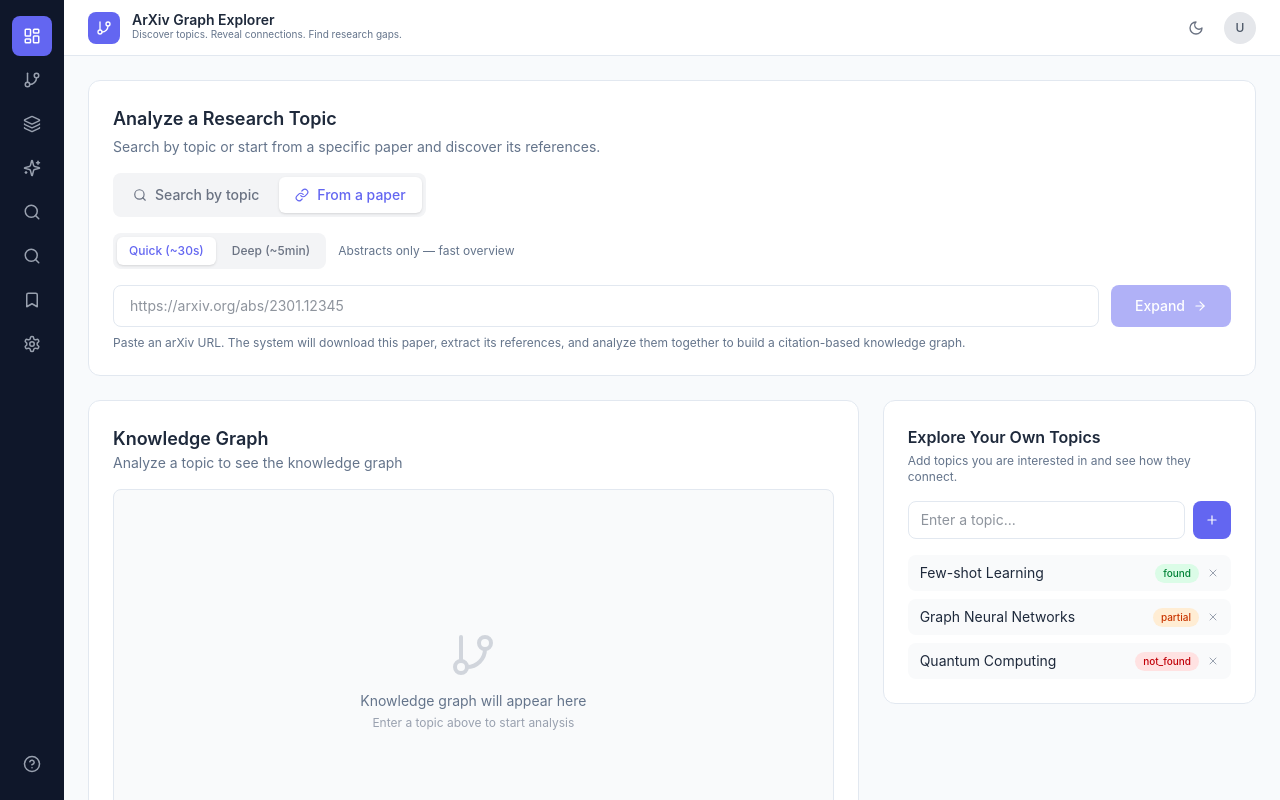
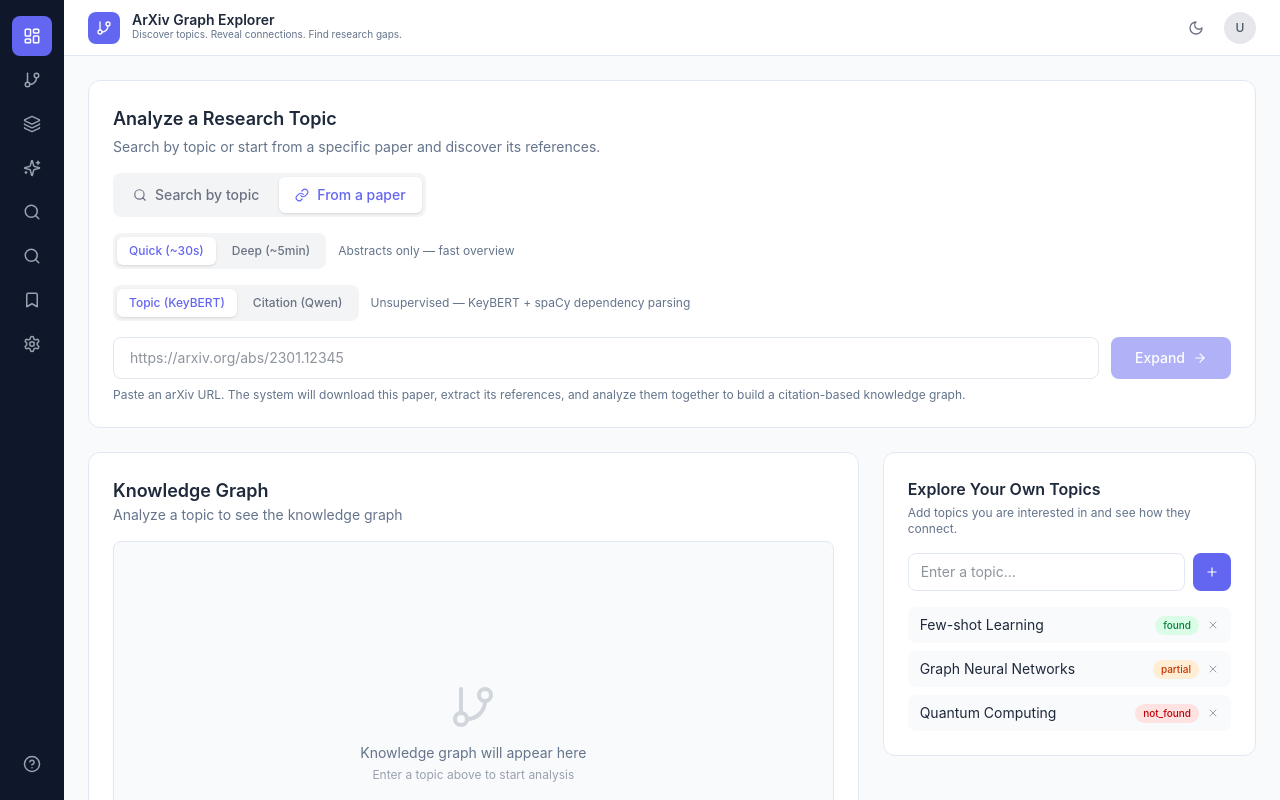
Before and after one commit to AlbertoVilla87/kgraph, a React (Vite) app in the folder frontend/: page / in a window 1280 px wide. Both pictures are taken after a click on the button "From a paper". Built offline with nearby package versions, Linux system fonts and the light colour scheme.

Commit message:
:art: Add discovery mode toggle to frontend
- Add Topic (KeyBERT) vs Citation (Qwen) toggle when seed mode is selected
- Update NodeFilter to support core/seed-only/refs-only for citation mode
- Filter buttons change based on discovery mode
- Pass discovery parameter in API request body

```diff
--- a/frontend/src/components/KnowledgeGraph.tsx
+++ b/frontend/src/components/KnowledgeGraph.tsx
@@ -5,7 +5,7 @@ export interface GraphNode {
   id: string;
   label: string;
   name?: string;
-  source: 'main' | 'reference' | 'shared';
+  source: 'main' | 'reference' | 'shared' | 'core' | 'seed-only' | 'refs-only';
   importance: number;
   type: string;
   documents?: string[];
@@ -20,7 +20,7 @@ export interface GraphEdge {
   documents?: string[];
 }
 
-export type NodeFilter = 'all' | 'main' | 'reference' | 'shared';
+export type NodeFilter = 'all' | 'main' | 'reference' | 'shared' | 'core' | 'seed-only' | 'refs-only';
 
 interface KnowledgeGraphProps {
   nodes: GraphNode[];
--- a/frontend/src/pages/Overview.tsx
+++ b/frontend/src/pages/Overview.tsx
@@ -50,6 +50,7 @@ const mockUserTopics = [
 export default function Overview() {
   const [mode, setMode] = useState<'topic' | 'seed'>('topic');
   const [depthMode, setDepthMode] = useState<'quick' | 'deep'>('quick');
+  const [discoveryMode, setDiscoveryMode] = useState<'topic' | 'citation'>('topic');
   const [topicInput, setTopicInput] = useState('');
   const [seedUrl, setSeedUrl] = useState('');
   const [analyzing, setAnalyzing] = useState(false);
@@ -95,8 +96,8 @@ export default function Overview() {
 
     try {
       const body = mode === 'seed'
-        ? { seed_url: seedUrl.trim(), max_references: 15, mode: depthMode }
-        : { topic: topicInput.trim(), max_papers: 2, mode: depthMode };
+        ? { seed_url: seedUrl.trim(), max_references: 15, mode: depthMode, discovery: discoveryMode }
+        : { topic: topicInput.trim(), max_papers: 2, mode: depthMode, discovery: 'topic' };
 
       const res = await fetch(`${API_BASE}/analysis/analyze`, {
         method: 'POST',
@@ -199,6 +200,41 @@ export default function Overview() {
             {depthMode === 'quick' ? 'Abstracts only — fast overview' : 'Full text + PDF — detailed analysis'}
           </span>
         </div>
+
+        {/* Discovery Mode Toggle (only for seed papers) */}
+        {mode === 'seed' && (
+          <div className="flex items-center gap-3 mb-4">
+            <div className="flex gap-1 bg-gray-100 rounded-lg p-1">
+              <button
+                onClick={() => setDiscoveryMode('topic')}
+                disabled={analyzing}
+                className={`px-3 py-1.5 rounded-md text-xs font-medium transition-colors ${
+                  discoveryMode === 'topic'
+                    ? 'bg-white text-[var(--color-primary)] shadow-sm'
+                    : 'text-gray-500 hover:text-gray-700'
+                }`}
+              >
+                Topic (KeyBERT)
+              </button>
+              <button
+                onClick={() => setDiscoveryMode('citation')}
+                disabled={analyzing}
+                className={`px-3 py-1.5 rounded-md text-xs font-medium transition-colors ${
+                  discoveryMode === 'citation'
+                    ? 'bg-white text-[var(--color-primary)] shadow-sm'
+                    : 'text-gray-500 hover:text-gray-700'
+                }`}
+              >
+                Citation (Qwen)
+              </button>
+            </div>
+            <span className="text-xs text-[var(--color-text-secondary)]">
+              {discoveryMode === 'topic'
+                ? 'Unsupervised — KeyBERT + spaCy dependency parsing'
+                : 'Supervised — Qwen reads citing contexts'}
+            </span>
+          </div>
+        )}
 
         {mode === 'topic' ? (
           <>
@@ -359,8 +395,19 @@ export default function Overview() {
             </div>
             {analysisResult && (
               <div className="flex gap-2">
-                {(['all', 'main', 'reference', 'shared'] as NodeFilter[]).map((f) => {
-                  const labels: Record<NodeFilter, string> = { all: 'All', main: 'Main Paper', reference: 'References', shared: 'Shared' };
+                {(discoveryMode === 'citation' && mode === 'seed'
+                  ? (['all', 'core', 'seed-only', 'refs-only'] as NodeFilter[])
+                  : (['all', 'main', 'reference', 'shared'] as NodeFilter[])
+                ).map((f) => {
+                  const labels: Record<NodeFilter, string> = {
+                    all: 'All',
+                    main: 'Main Paper',
+                    reference: 'References',
+                    shared: 'Shared',
+                    core: 'Core',
+                    'seed-only': 'Seed Only',
+                    'refs-only': 'Refs Only',
+                  };
                   return (
                     <button
                       key={f}
```
